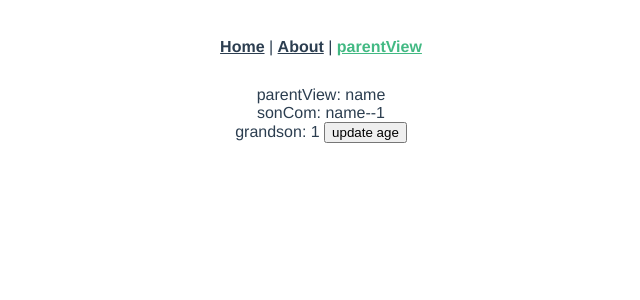
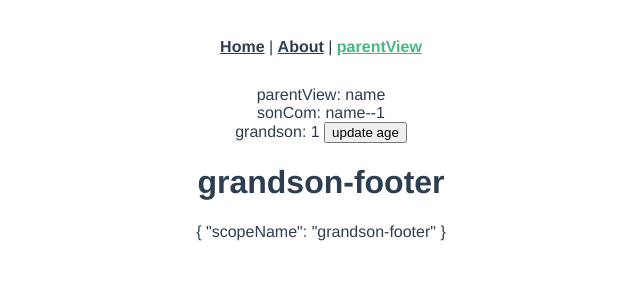
Before and after one commit to A189861A/vue2-demo, a Vue app: page /parentView in a window 1280 px wide. Shown: the top 300 px of the page, without its empty margins (319-959 px from the left). Built offline with nearby package versions, Linux system fonts and the light colour scheme.

Commit message:
【web】【issue_id=xxx】作用域插槽

```diff
--- a/src/components/grandsonCom.vue
+++ b/src/components/grandsonCom.vue
@@ -2,13 +2,22 @@
     <div>
         grandson: {{ $attrs.age }}
         <button @click="updateHandle">update age</button>
+        <slot name="footer" v-bind:scopeName="scopeName"></slot>
     </div>
 </template>
 <script>
 export default {
     name: 'grandson-Com',
     data() {
-        return {}
+        return {
+            scopeName: 'grandson-footer'
+        }
+    },
+    created(){
+    //   this.$slots.default;
+        console.log('---$slots---',this.$slots)
+        console.log('---$scopedSlots---',this.$scopedSlots.footer('dddd'));
+
     },
     methods: {
         updateHandle() {
--- a/src/components/sonCom.vue
+++ b/src/components/sonCom.vue
@@ -2,7 +2,15 @@
     <div>
         sonCom: {{ name }}--{{ $attrs.age }}
         <br>
-        <grandsonCom v-bind="$attrs" v-on="$listeners"/>
+        <grandsonCom v-bind="$attrs" v-on="$listeners">
+            <p>from son slot</p>
+            <template v-slot:footer="slotProps">
+                <div>
+                    <h1>{{ slotProps.scopeName || 'xxx' }}</h1>
+                    {{ slotProps }}
+                </div>
+            </template>
+        </grandsonCom>
     </div>
 </template>
 <script>
```
Also changed, not shown: src/components/readme.md.
